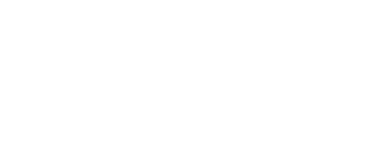
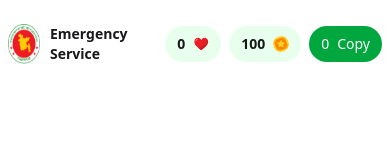
Before and after one commit to mahdi9162/Emergency-Hotline, a website: page index.html in a window 390 px wide. Drawn offline with nearby package versions, Linux system fonts and the light colour scheme; a web font is replaced by a local one.

Commit message:
Add Navbar With Responsiveness

```diff
--- a/index.html
+++ b/index.html
@@ -20,5 +20,35 @@
     <link rel="shortcut icon" href="./assets/logo-dark.png" type="image/x-icon" />
     <title>Emergency Hotline</title>
   </head>
-  <body class="bg-[#F5FFF6]"></body>
+  <body class="bg-[#F5FFF6]">
+    <!-- Header Section -->
+    <header class="bg-[#FFFFFF]">
+      <nav class="max-w-[1800px] mx-auto py-6 flex justify-between px-2">
+        <div class="flex">
+          <img src="./assets/logo.png" alt="" class="md:w-14 w-8" />
+          <h1 class="text-sm md:text-[20px] font-black ml-2.5">
+            Emergency
+            <br />
+            Service
+          </h1>
+        </div>
+        <div class="flex items-center md:gap-5 gap-2">
+          <!-- Love Div -->
+          <div class="flex items-center bg-[#41FF6B20] py-2 md:px-5 px-3 rounded-3xl">
+            <span class="font-bold md:text-[16px] text-sm">0</span>
+            <img src="./assets/heart.png" alt="" class="md:w-6 w-4 ml-2" />
+          </div>
+          <!-- Coin Div -->
+          <div class="flex items-center bg-[#41FF6B20] py-2 md:px-5 px-3 rounded-3xl">
+            <span class="font-bold md:text-[16px] text-sm">100</span>
+            <img src="./assets/coin.png" alt="" class="md:w-6 w-4 ml-2" />
+          </div>
+          <div class="flex items-center bg-[#00A63E] py-2 md:px-6 px-3 rounded-3xl text-white md:text-[16px] text-sm">
+            <span class="mr-2">0</span>
+            <span>Copy</span>
+          </div>
+        </div>
+      </nav>
+    </header>
+  </body>
 </html>
```
Also changed, not shown: src/output.css.
